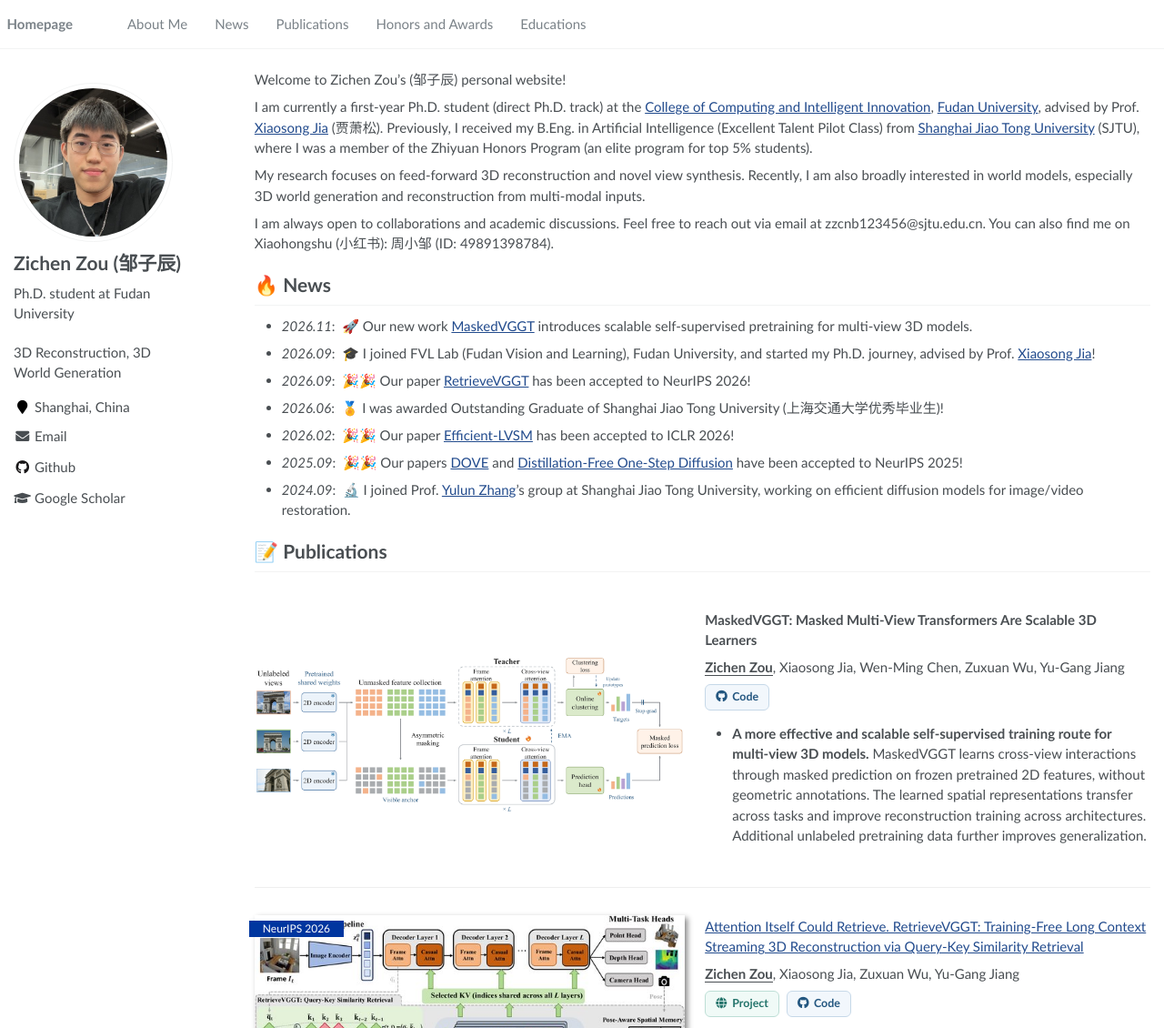
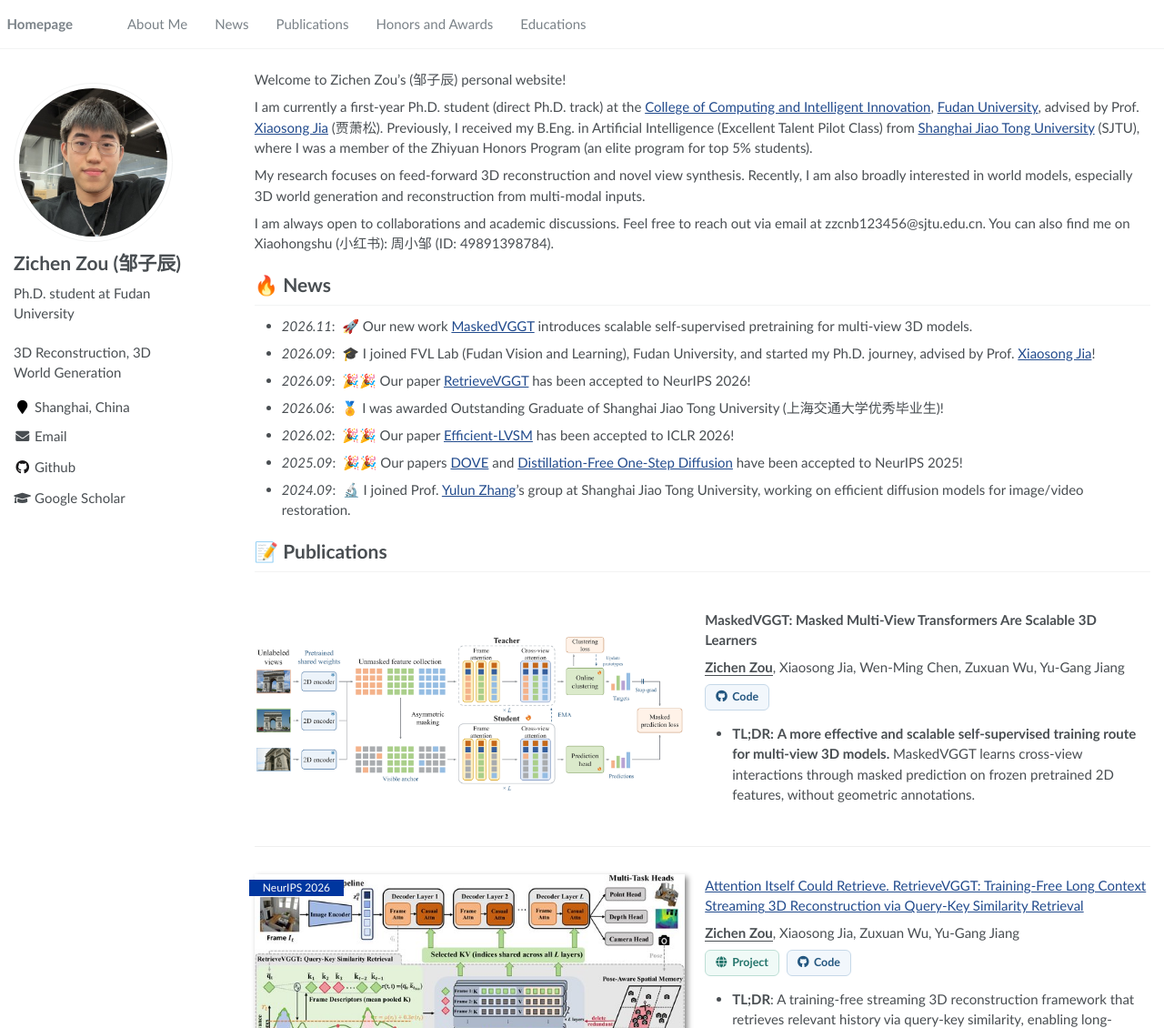
Before and after one commit to zzctmd/zzctmd.github.io, a plain HTML site: page index.html in a window 1280 px wide. Shown: the top 1130 px of the page at 91% size. Drawn offline with Linux system fonts and the light colour scheme.

Commit message:
Shorten MaskedVGGT summary and restore TLDR label

```diff
--- a/index.html
+++ b/index.html
@@ -182,7 +182,7 @@
       <a class="paper-link paper-link-code" href="https://github.com/zzctmd/MaskedVGGT"><i class="fab fa-github" aria-hidden="true"></i> Code</a>
     </p>
     <ul>
-      <li><strong>A more effective and scalable self-supervised training route for multi-view 3D models.</strong> MaskedVGGT learns cross-view interactions through masked prediction on frozen pretrained 2D features, without geometric annotations. The learned spatial representations transfer across tasks and improve reconstruction training across architectures. Additional unlabeled pretraining data further improves generalization.</li>
+      <li><strong>TL;DR:</strong> <strong>A more effective and scalable self-supervised training route for multi-view 3D models.</strong> MaskedVGGT learns cross-view interactions through masked prediction on frozen pretrained 2D features, without geometric annotations.</li>
     </ul>
   </div>
 </div>
```
